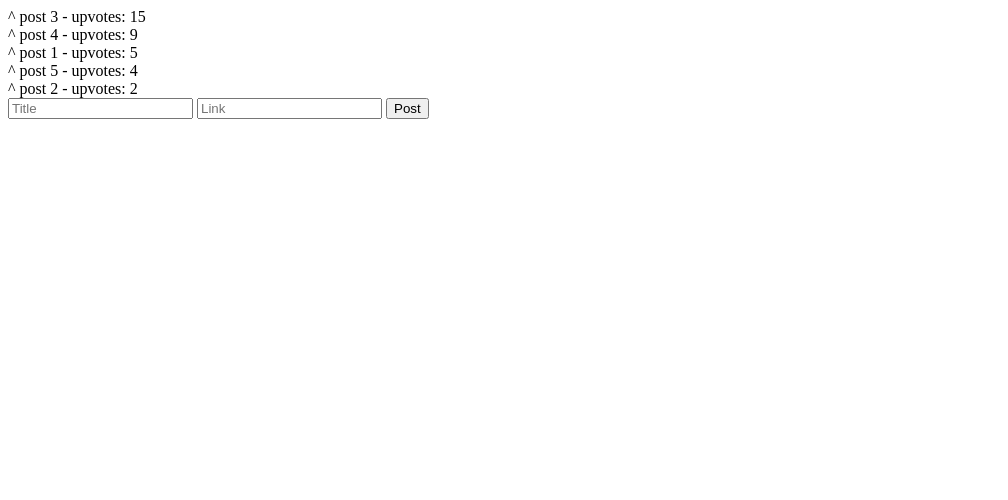
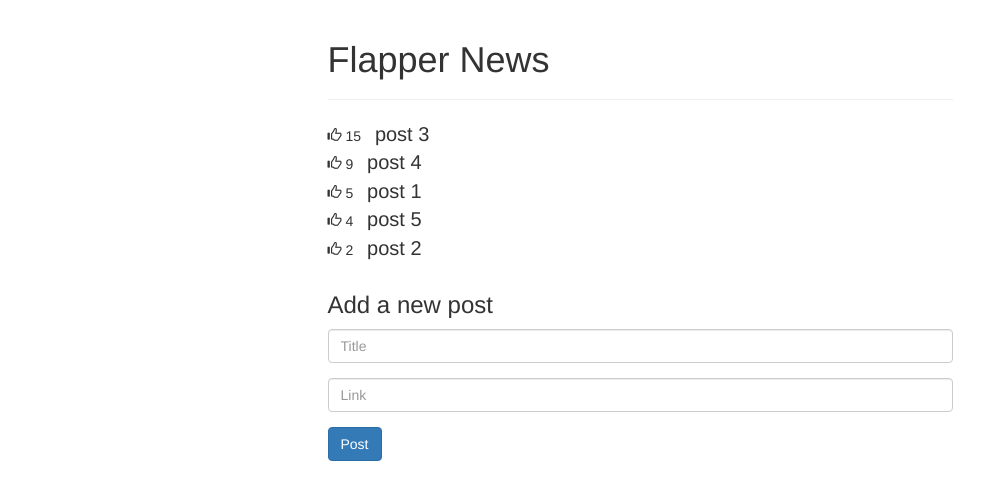
Before and after one commit to johndupper/flapper_news, a plain HTML site: page index.html in a window 1280 px wide. Shown: the whole page, without its empty margins (0-1008 px from the left). Drawn offline with nearby package versions, Linux system fonts and the light colour scheme.

Commit message:
bootstrap styling

```diff
--- a/index.html
+++ b/index.html
@@ -6,28 +6,45 @@
         content="width=device-width, user-scalable=no, initial-scale=1.0, maximum-scale=1.0, minimum-scale=1.0">
   <meta http-equiv="X-UA-Compatible" content="ie=edge">
   <title>My Angular App</title>
+  <link href="http://maxcdn.bootstrapcdn.com/bootstrap/3.2.0/css/bootstrap.min.css" rel="stylesheet">
   <script src="https://ajax.googleapis.com/ajax/libs/angularjs/1.5.7/angular.min.js"></script>
   <script src="app.js"></script>
+  <style>.glyphicon-thumbs-up {
+    cursor: pointer
+  }</style>
 </head>
 
 <body ng-app="flapperNews" ng-controller="MainCtrl">
+<div class="row">
+  <div class="col-md-6 col-md-offset-3">
+    <div class="page-header">
+      <h1>Flapper News</h1>
+    </div>
 
-  <div ng-repeat="post in posts | orderBy: '-upvotes'">
-    <span ng-click="incrementUpvotes(post)">^</span>
+    <div ng-repeat="post in posts | orderBy:'-upvotes'">
+      <span class="glyphicon glyphicon-thumbs-up" ng-click="incrementUpvotes(post)"></span>
+      {{post.upvotes}}
+      <span style="font-size:20px; margin-left:10px;">
         <a ng-show="post.link" href="{{post.link}}">
           {{post.title}}
         </a>
         <span ng-hide="post.link">
           {{post.title}}
         </span>
-    - upvotes: {{post.upvotes}}
+      </span>
     </div>
 
-  <form ng-submit="addPost()">
-    <input type="text" placeholder="Title" ng-model="title">
-    <input type="text" placeholder="Link" ng-model="link">
-    <button type="submit">Post</button>
+    <form ng-submit="addPost()" style="margin-top:30px;">
+      <h3>Add a new post</h3>
+      <div class="form-group">
+        <input type="text" class="form-control" placeholder="Title" ng-model="title">
+      </div>
+      <div class="form-group">
+        <input type="text" class="form-control" placeholder="Link" ng-model="link">
+      </div>
+      <button type="submit" class="btn btn-primary">Post</button>
     </form>
-
+  </div>
+</div>
 </body>
 </html>
```
Lines whose indentation alone changed are shown as unchanged.
